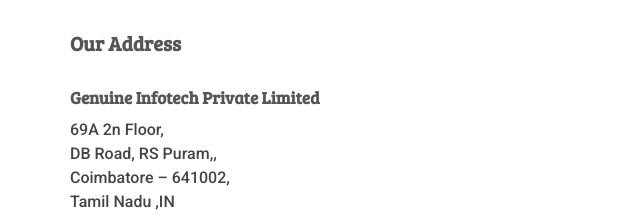
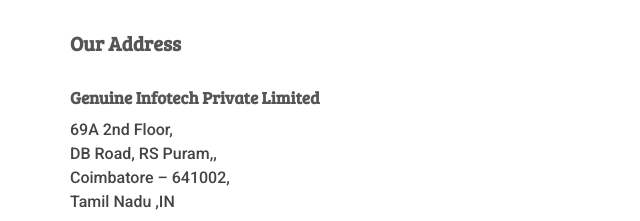
Before and after one commit to giftfoundation/fixeddepositsoftware.in, a plain HTML site: page index.html in a window 1280 px wide. Shown: the part 6040-6261 px from the top of the page, 0-640 px from the left. Drawn offline with nearby package versions, Linux system fonts and the light colour scheme; some packages are replaced by stand-ins of ours; files whose address does not match are found by name; a web font is replaced by a local one.

Commit message:
update address

```diff
--- a/index.html
+++ b/index.html
@@ -959,7 +959,7 @@
                         </div>
                         <div class="contact-details" itemscope itemtype="http://schema.org/Organization">
                             <h4 itemprop="name">Genuine Infotech Private Limited</h4>
-                            <p><span itemprop="streetAddress">69A 2n Floor, <br/>DB Road, RS Puram,</span>,<br/><span itemprop="addressLocality">Coimbatore</span> – <span itemprop="postalCode">641002</span>,<br/><span itemprop="addressRegion">Tamil Nadu</span> ,<span itemprop="addressCountry">IN</span></p>
+                            <p><span itemprop="streetAddress">69A 2nd Floor, <br/>DB Road, RS Puram,</span>,<br/><span itemprop="addressLocality">Coimbatore</span> – <span itemprop="postalCode">641002</span>,<br/><span itemprop="addressRegion">Tamil Nadu</span> ,<span itemprop="addressCountry">IN</span></p>
                             <p>Sales &amp; Support: <span itemprop="telephone">+91 93630 59678</span>, <span itemprop="telephone">+91 94430 59678</span> / <span itemprop="telephone">+91 0422 4372678</span></p>
                             <p>E-mail:<span itemprop="email"> info@fixeddepositsoftware.in</span></p>
                         </div>
```
